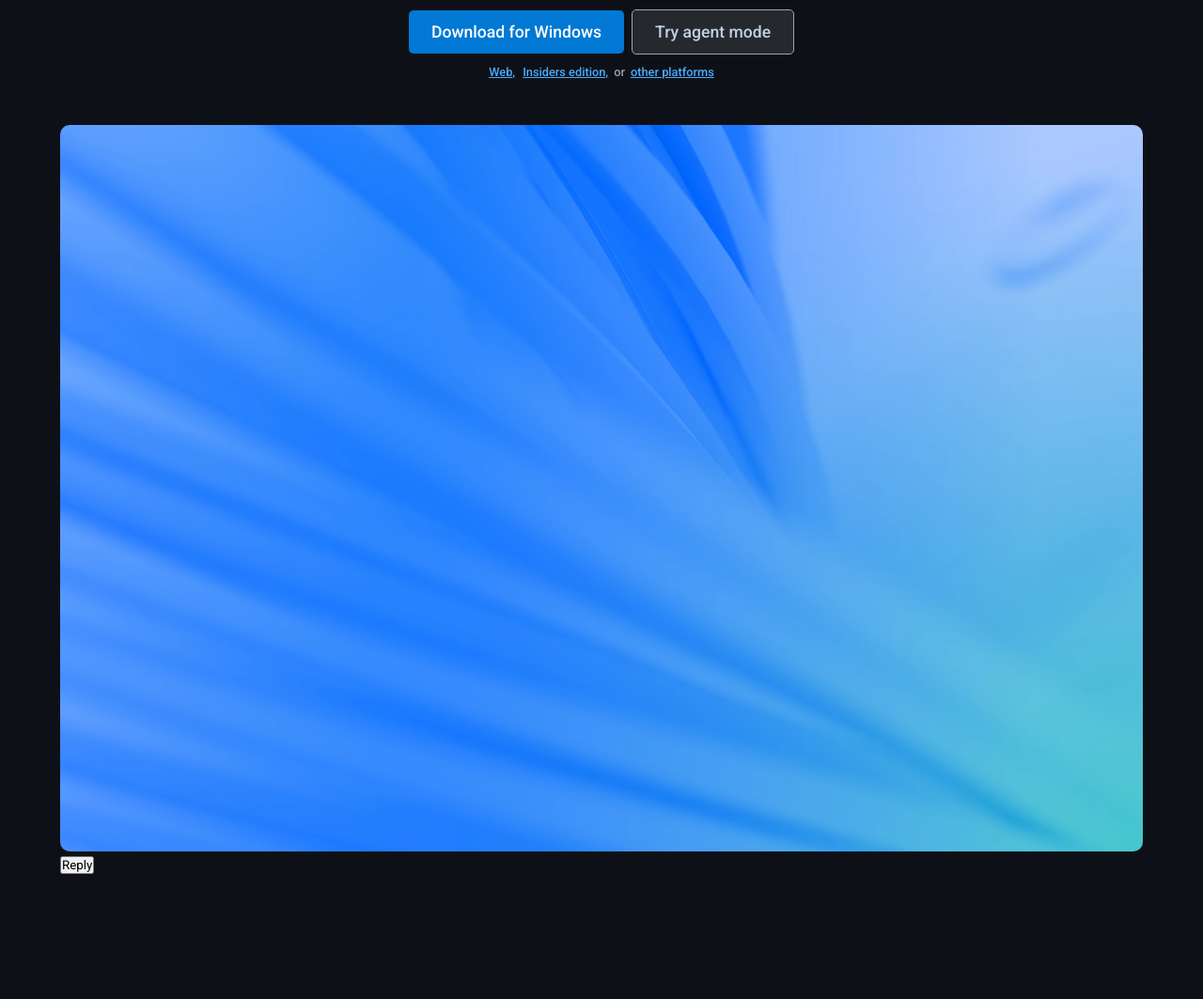
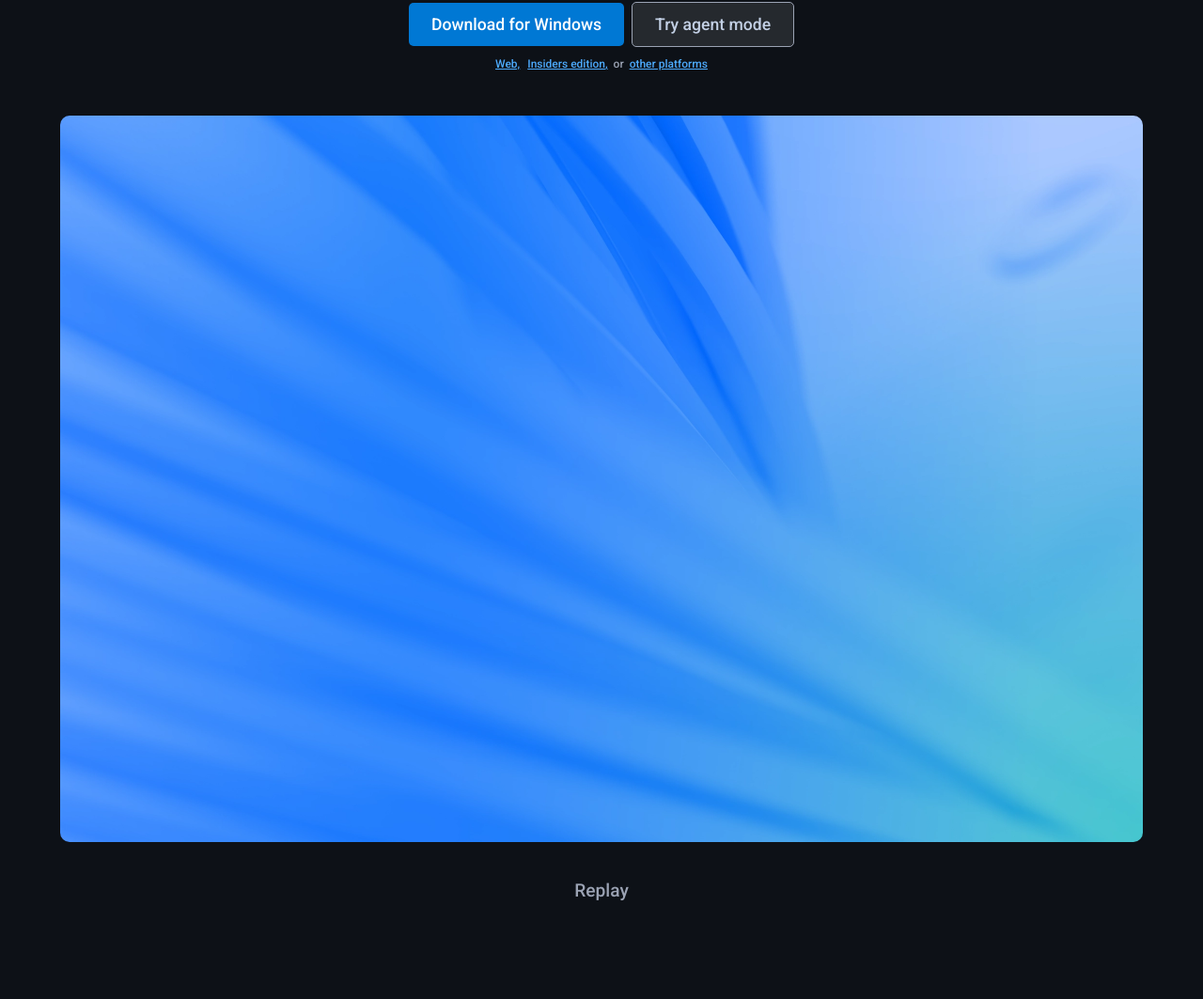
Before and after one commit to sourabhjaishwal/vscode-homepage-clone, a plain HTML site: page index.html in a window 1280 px wide. Shown: the part 315-1378 px from the top of the page at 94% size. Before the commit the page ends 1309 px from the top, so only its background shows below. Drawn offline with Linux system fonts and the light colour scheme.

Commit message:
added replay button

```diff
--- a/index.html
+++ b/index.html
@@ -55,7 +55,7 @@
         </div>
         <div class="hero-background">
           <img src="./assets/hero-background.webp" alt="hero-background-image">
-          <button>Reply</button>
+          <a>Replay</a>
         </div>
       </section>
     </main>
--- a/styles.css
+++ b/styles.css
@@ -20,14 +20,14 @@ header {
     width: 100%;
     height: 9vh;
     display: flex;
+    position: fixed;
     justify-content: center;
     align-items: center;
     z-index: 1;
-    /* border-bottom: 1px solid rgba(255, 255, 255, 0.122); */
+    background-color: #0D1117;
 }
 
 nav {
-    position: fixed;
     width: 100%;
     max-width: 1200px;
     display: flex;
@@ -46,7 +46,6 @@ nav .vscode a {
     color: #c3d0e5;
     font-size: 1.25rem;
     font-weight: 500;
-    letter-spacing: 0.5px;
 }
 
 nav a {
@@ -119,8 +118,8 @@ nav button:hover {
 
 /* hero-section */
 .hero-section {
+    margin: 4rem 0;
     padding: 4rem;
-    /* border: 1px solid green; */
     display: flex;
     flex-direction: column;
     justify-content: center;
@@ -177,7 +176,7 @@ nav button:hover {
 
 .hero-section .small-links a,
 .hero-section .small-links span {
-    font-size: 0.8rem;
+    font-size: 0.75rem;
     font-weight: 500;
     margin-top: 0.3rem;
     display: inline-block;
@@ -197,7 +196,7 @@ nav button:hover {
     visibility: hidden;
     text-align: center;
     padding: 1rem;
-    font-size: 0.8rem;
+    font-size: 0.75rem;
     color: #9ba3b4;
     transition: opacity 0.4s ease, visibility 0.4s ease;
 }
@@ -216,8 +215,29 @@ nav button:hover {
     cursor: pointer;
 }
 
+.hero-background {
+    display: flex;
+    flex-direction: column;
+    align-items: center;
+}
+
 .hero-background img {
     width: 100%;
     object-fit: cover;
     border-radius: 10px;
 }
+
+.hero-background a {
+    color: #9ba3b4;
+    font-size: 1.2rem;
+    font-weight: 500;
+    margin: 2rem;
+    padding: 0.5rem 1.5rem;
+
+}
+
+.hero-background a:hover {
+    cursor: pointer;
+    border: 2px solid #9ba3b4;
+    border-radius: 5px;
+}
```
